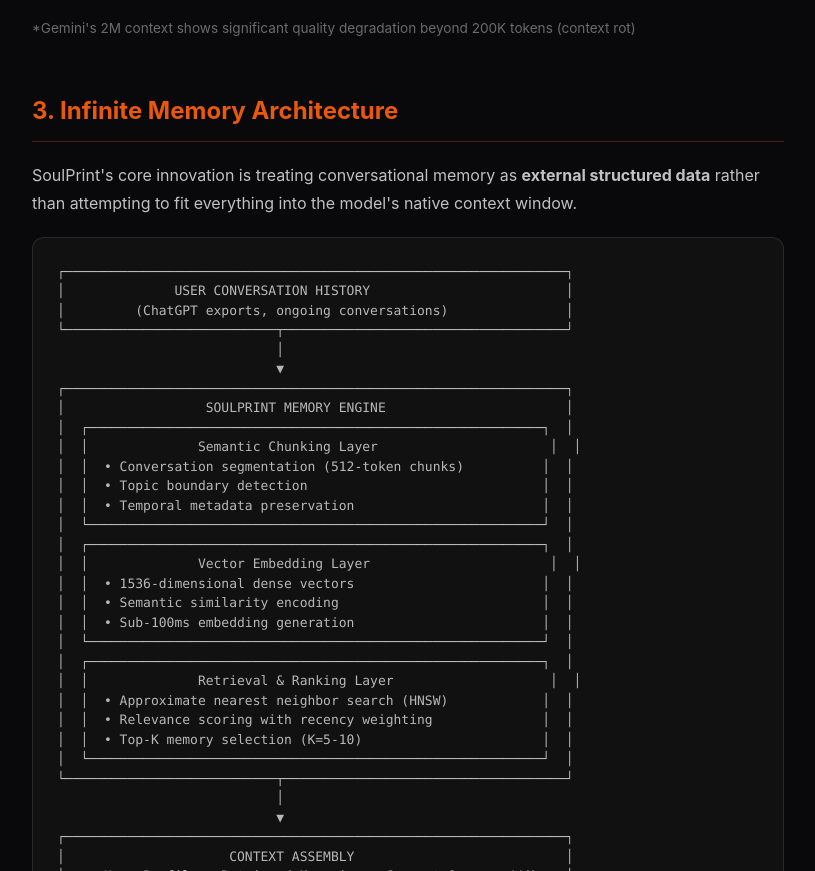
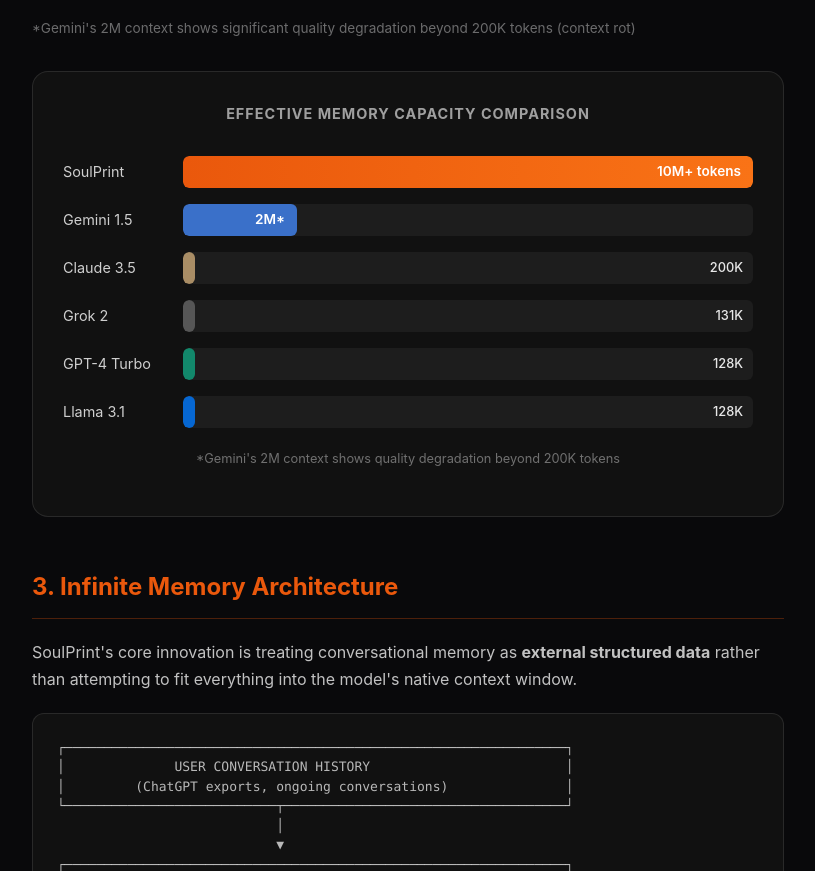
Before and after one commit to Pu11en/soulprint-whitepaper, a plain HTML site: page index.html in a window 1280 px wide. Shown: the part 1186-2057 px from the top of the page, without its empty margins (232-1047 px from the left). Drawn offline with Linux system fonts and the light colour scheme.

Commit message:
add: visual memory comparison chart (SoulPrint vs GPT, Claude, Grok, Llama, Gemini)

```diff
--- a/index.html
+++ b/index.html
@@ -97,6 +97,71 @@
             gap: 16px;
             margin: 24px 0;
         }
+        .memory-chart {
+            background: #111;
+            border: 1px solid rgba(255,255,255,0.1);
+            border-radius: 16px;
+            padding: 30px;
+            margin: 30px 0;
+        }
+        .memory-chart h4 {
+            text-align: center;
+            color: rgba(255,255,255,0.6);
+            font-size: 0.9rem;
+            margin-bottom: 30px;
+            text-transform: uppercase;
+            letter-spacing: 1px;
+        }
+        .bar-row {
+            display: flex;
+            align-items: center;
+            margin-bottom: 16px;
+        }
+        .bar-label {
+            width: 120px;
+            font-size: 0.9rem;
+            color: rgba(255,255,255,0.8);
+            flex-shrink: 0;
+        }
+        .bar-container {
+            flex: 1;
+            height: 32px;
+            background: rgba(255,255,255,0.05);
+            border-radius: 6px;
+            overflow: hidden;
+            position: relative;
+        }
+        .bar {
+            height: 100%;
+            border-radius: 6px;
+            display: flex;
+            align-items: center;
+            justify-content: flex-end;
+            padding-right: 12px;
+            font-size: 0.85rem;
+            font-weight: 600;
+            color: #fff;
+            transition: width 1s ease-out;
+        }
+        .bar.soulprint { background: linear-gradient(90deg, #EA580C, #F97316); width: 100%; }
+        .bar.gpt { background: rgba(16,163,127,0.8); width: 1.28%; }
+        .bar.claude { background: rgba(204,169,119,0.8); width: 2%; }
+        .bar.grok { background: rgba(100,100,100,0.8); width: 1.31%; }
+        .bar.llama { background: rgba(0,122,255,0.8); width: 1.28%; }
+        .bar.gemini { background: rgba(66,133,244,0.8); width: 20%; }
+        .bar-value {
+            position: absolute;
+            right: 10px;
+            color: rgba(255,255,255,0.9);
+            font-size: 0.8rem;
+            font-weight: 500;
+        }
+        .chart-note {
+            text-align: center;
+            font-size: 0.8rem;
+            color: rgba(255,255,255,0.4);
+            margin-top: 20px;
+        }
         .stat-card {
             background: rgba(255,255,255,0.03);
             border: 1px solid rgba(255,255,255,0.08);
@@ -169,6 +234,47 @@
             </tbody>
         </table>
         <p style="font-size: 0.85rem; color: rgba(255,255,255,0.4);">*Gemini's 2M context shows significant quality degradation beyond 200K tokens (context rot)</p>
+
+        <div class="memory-chart">
+            <h4>Effective Memory Capacity Comparison</h4>
+            <div class="bar-row">
+                <div class="bar-label">SoulPrint</div>
+                <div class="bar-container">
+                    <div class="bar soulprint">10M+ tokens</div>
+                </div>
+            </div>
+            <div class="bar-row">
+                <div class="bar-label">Gemini 1.5</div>
+                <div class="bar-container">
+                    <div class="bar gemini">2M*</div>
+                </div>
+            </div>
+            <div class="bar-row">
+                <div class="bar-label">Claude 3.5</div>
+                <div class="bar-container">
+                    <div class="bar claude"><span class="bar-value">200K</span></div>
+                </div>
+            </div>
+            <div class="bar-row">
+                <div class="bar-label">Grok 2</div>
+                <div class="bar-container">
+                    <div class="bar grok"><span class="bar-value">131K</span></div>
+                </div>
+            </div>
+            <div class="bar-row">
+                <div class="bar-label">GPT-4 Turbo</div>
+                <div class="bar-container">
+                    <div class="bar gpt"><span class="bar-value">128K</span></div>
+                </div>
+            </div>
+            <div class="bar-row">
+                <div class="bar-label">Llama 3.1</div>
+                <div class="bar-container">
+                    <div class="bar llama"><span class="bar-value">128K</span></div>
+                </div>
+            </div>
+            <p class="chart-note">*Gemini's 2M context shows quality degradation beyond 200K tokens</p>
+        </div>
 
         <h2>3. Infinite Memory Architecture</h2>
         <p>SoulPrint's core innovation is treating conversational memory as <strong>external structured data</strong> rather than attempting to fit everything into the model's native context window.</p>
```
